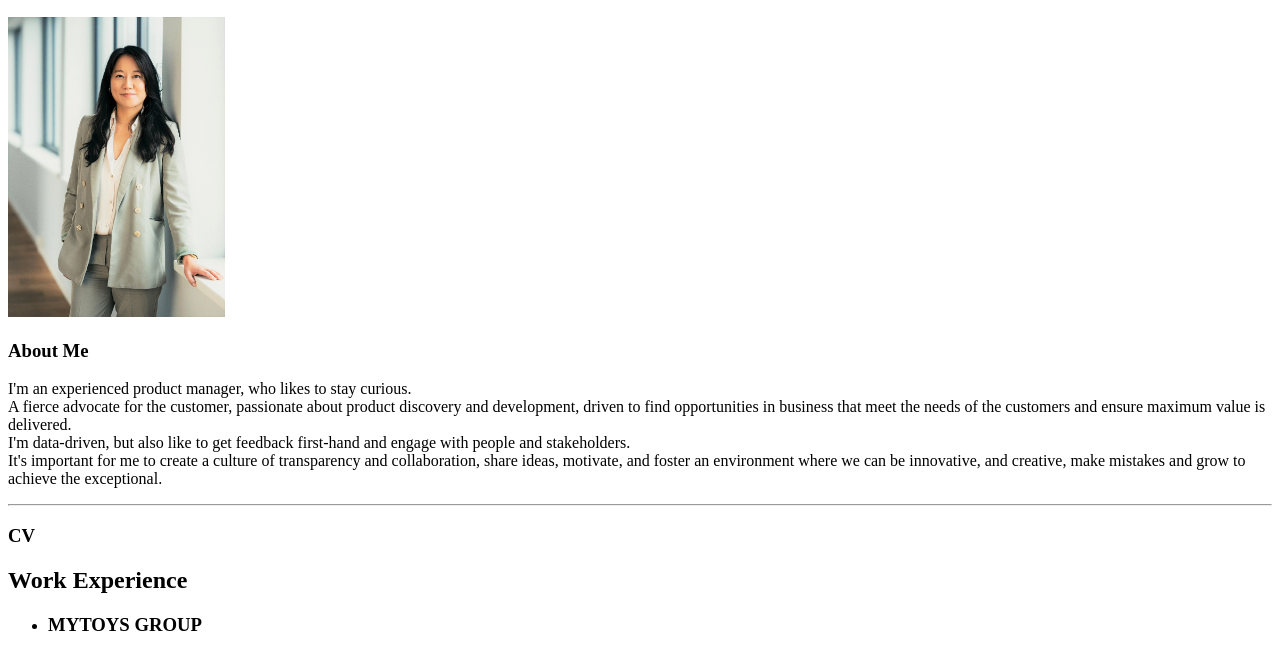
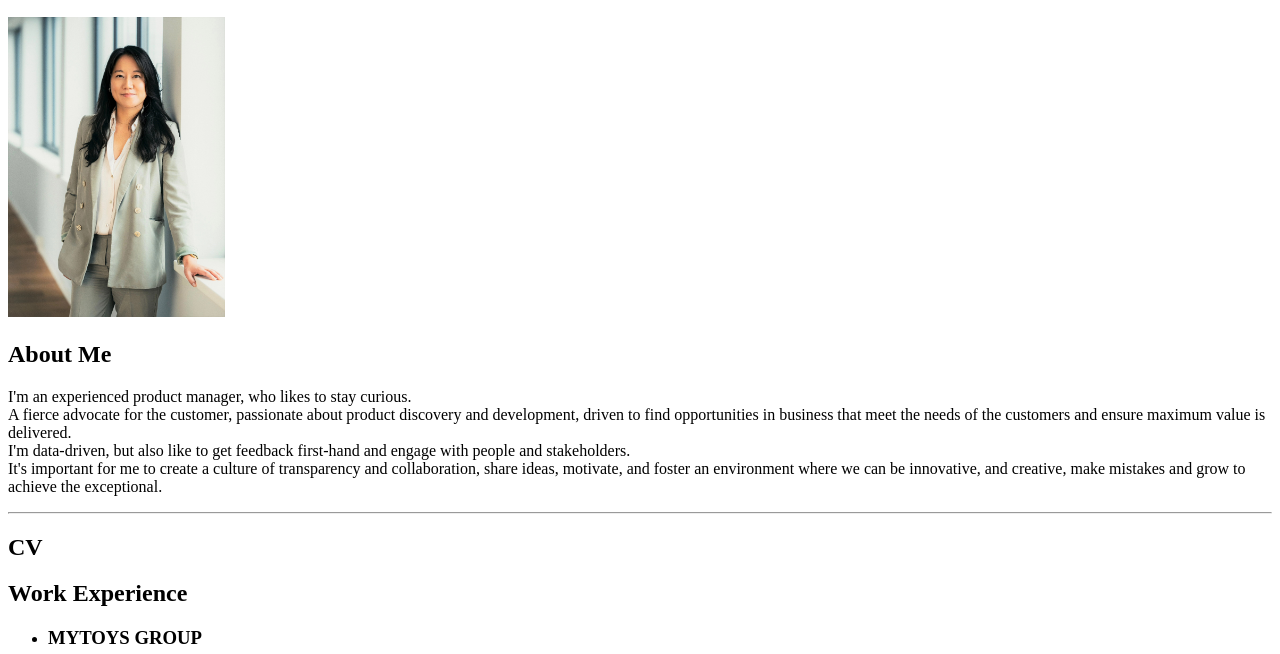
Before and after one commit to hyjeankim/capstone-1-example, a plain HTML site: page index.html in a window 1280 px wide. Shown: the part 110-764 px from the top of the page. Drawn offline with Linux system fonts and the light colour scheme.

Commit message:
Update index.html

```diff
--- a/index.html
+++ b/index.html
@@ -11,14 +11,14 @@
     <h2>Product Owner</h2>
     <img src="./assets/images/jean.kim (v1).jpg" height="300" alt="Picture of Jean Kim">
 
-    <h3>About Me</h3>
+    <h2>About Me</h2>
     <p>I'm an experienced product manager, who likes to stay curious.<br />
     A fierce advocate for the customer, passionate about product discovery and development, driven to find opportunities in business that meet the needs of the customers and ensure maximum value is delivered.
     <br/>I'm data-driven, but also like to get feedback first-hand and engage with people and stakeholders.
    <br/> It's important for me to create a culture of transparency and collaboration, share ideas, motivate, and foster an environment where we can be innovative, and creative, make mistakes and grow to achieve the exceptional.</p>
     <hr/>
 
-    <h3>CV</h3>
+    <h2>CV</h2>
 
     <h2>Work Experience</h2>
     <ul>
```
